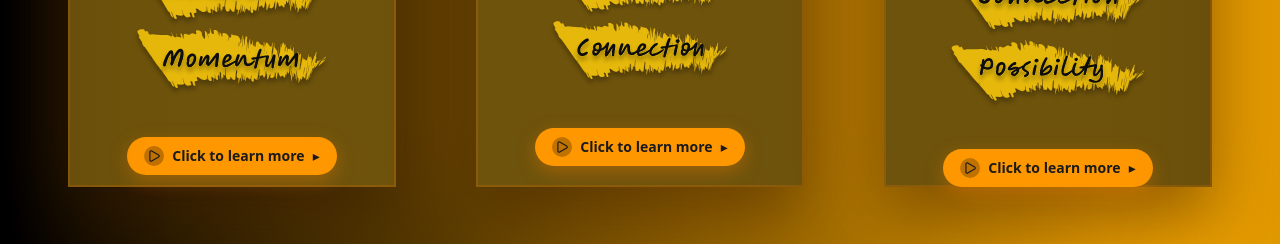
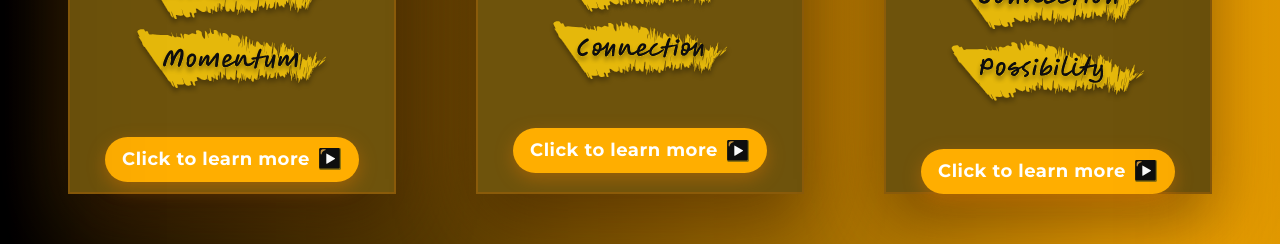
Before and after one commit to SyedKumailAbbas/Tristan, a React (Vite) app: page / in a window 1280 px wide. Shown: the part 1560-1804 px from the top of the page. Built offline with nearby package versions, Linux system fonts and the light colour scheme.

Commit message:
added buttons to keynotes

```diff
--- a/src/components/Hero/Hero.css
+++ b/src/components/Hero/Hero.css
@@ -76,7 +76,7 @@
   font-style: normal;
 
   /* drop shadow */
-  box-shadow: 0 5px 10px rgba(255, 174, 0, 0.4);
+  box-shadow: 0 5px 10px rgb(245, 245, 245);
 }
 
 /* --- PLAY CTA ----------------------------------- */
@@ -104,7 +104,9 @@
   margin-top: 2.1rem; /* move down slightly if stacked */
 }
 
-
+.play-cta:hover {
+  box-shadow: none;
+}
 /* SVG icon size */
 .play-icon {
   width: 1.5rem;
@@ -117,6 +119,7 @@
 .play-cta:focus-visible span {
   text-decoration: underline;
 }
+
 
 .hero-content {
   display: flex;
--- a/src/components/Keynotes/Keynotes.jsx
+++ b/src/components/Keynotes/Keynotes.jsx
@@ -14,6 +14,7 @@ import resilence from "../../assets/Group 28.svg";
 import mindset from "../../assets/Group 27.svg";
 import momentum from "../../assets/Group 26.svg";
 import courage from "../../assets/Group 27 (1).png";
+import playIcon from "../../assets/noto_play-button(2).svg";
 const Card = ({ iconsrc: iconsrc, title, tags }) => (
   <div
     className="pt-5 relative shadow-2xl backdrop-blur-sm flex flex-col items-center "
@@ -90,21 +91,16 @@ const Card = ({ iconsrc: iconsrc, title, tags }) => (
         )}
       </li>
     </ul>
-    <button
-      className="group inline-flex items-center gap-2 rounded-full px-4 py-2 text-sm font-semibold"
+        <button
+      className="group inline-flex items-center gap-2 rounded-full px-4 py-2 font-['Montserrat'] text-[18px] font-bold tracking-[0.5px]"
       style={{
-        background: "#FF9800",
-        color: "#1a1a1a",
+        background: "#ffae00",
+        color: "#ffffff",
         boxShadow: "0 6px 18px rgba(247,126,0,.35)",
       }}
     >
-      <div className="grid place-items-center w-5 h-5 rounded-full bg-black/25">
-        <Play className="w-3.5 h-3.5" />
-      </div>
-      Click to learn more
-      <span className="translate-x-0 group-hover:translate-x-0.5 transition-transform">
-        ▸
-      </span>
+      <span>Click to learn more</span>
+      <img src={playIcon} alt="Play Icon" className="w-6 h-6" />
     </button>
   </div>
 );
```
